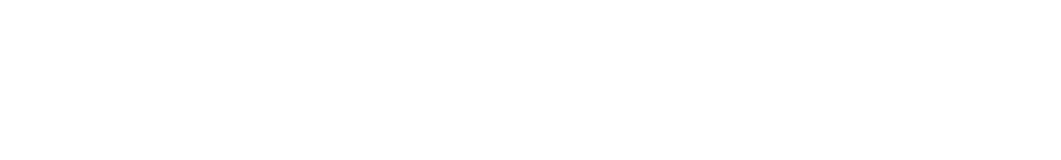
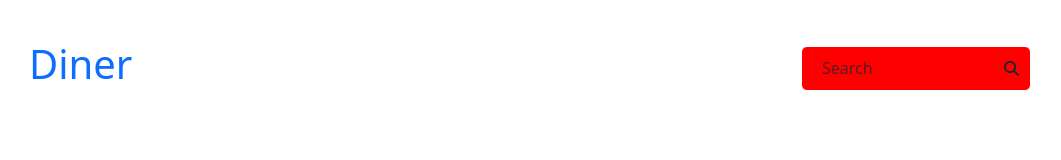
Before and after one commit to ManhDev24/BC66_CAPSTONE-origin, a plain HTML site: page index.html in a window 1280 px wide. Shown: the whole page, without its empty margins (53-1114 px from the left). Drawn offline with nearby package versions, Linux system fonts and the light colour scheme.

Commit message:
create header

```diff
--- /dev/null
+++ b/index.css
@@ -0,0 +1,61 @@
+#trigger-overlay {
+    background: none;
+}
+
+.form-control {
+    position: relative;
+}
+
+.search__icon {
+    position: absolute;
+    right: 20px;
+    top: 15px;
+}
+
+.header-nav {
+    display: grid;
+    grid-template-columns: 4fr 1fr;
+    grid-gap: 20px;
+    padding: 40px 0 20px 0;
+    align-items: center;
+}
+
+.w3menu-right-content {
+    display: grid;
+    grid-template-columns: 1fr 1fr 1fr;
+    grid-gap: 20px;
+    align-items: center;
+}
+
+.search {
+    position: relative;
+}
+
+.search__icon {
+    position: absolute;
+    right: 20px;
+    top: 15px;
+    font-size: 15px;
+}
+
+.form-control {
+    display: flex;
+    flex: 1;
+    padding: 10px 50px 10px 20px;
+    height: 45px;
+    font-size: 16px;
+    color: white;
+    border: none;
+    font-weight: 400;
+    border-radius: 6px;
+    position: relative;
+    right: 0;
+    background: red;
+    outline: 0;
+    border: 1px solid white;
+    width: 230px;
+}
+
+.w3_menu {
+    cursor: pointer;
+}
--- a/index.html
+++ b/index.html
@@ -10,12 +10,45 @@
     <!-- Bootstrap CSS v5.2.1 -->
     <link href="https://cdn.jsdelivr.net/npm/bootstrap@5.3.2/dist/css/bootstrap.min.css" rel="stylesheet"
         integrity="sha384-T3c6CoIi6uLrA9TneNEoa7RxnatzjcDSCmG1MXxSR1GAsXEV/Dwwykc2MPK8M2HN" crossorigin="anonymous" />
+    <link rel="stylesheet" href="https://cdnjs.cloudflare.com/ajax/libs/font-awesome/6.5.1/css/all.min.css"
+        integrity="sha512-DTOQO9RWCH3ppGqcWaEA1BIZOC6xxalwEsw9c2QQeAIftl+Vegovlnee1c9QX4TctnWMn13TZye+giMm8e2LwA=="
+        crossorigin="anonymous" referrerpolicy="no-referrer" />
+    <!-- my css-->
+    <link rel="stylesheet" href="./index.css">
 </head>
 
 <body>
     <header>
-        <!-- place navbar here -->
+        <div class="container">
+            <div class="header-nav">
+                <div class="w3_hnyits_logo">
+                    <h1><a class="logo-brand text-decoration-none" href="https://wp.w3layouts.com/diner/">Diner </a>
+                    </h1>
+                </div>
+                <div class="w3menu-right-content">
 
+                    <!--/search-right-->
+                    <div class="search-bar HeaderSearch">
+                        <!--/search-right-->
+                        <form action="https://wp.w3layouts.com/diner/" method="GET" class="search position-relative">
+                            <input class="form-control me-2" type="search" placeholder="Search" aria-label="Search">
+                            <span class="fa fa-search search__icon"></span>
+                        </form>
+                        <!--//search-right-->
+                    </div>
+
+                    <div class="w3_menu text-center fs-2 text-white">
+                        <i class="fa-solid fa-moon"></i>
+                    </div>
+
+                    <div class="mobile-nav-button text-center">
+                        <button id="trigger-overlay" class="border border-white fs-2 text-white " type="button"><i
+                                class="fa fa-bars" aria-hidden="true"></i></button>
+                    </div>
+                </div>
+
+            </div>
+        </div>
     </header>
     <section class="dinner-banner"></section>
     <section class="dinner-content"></section>
```
